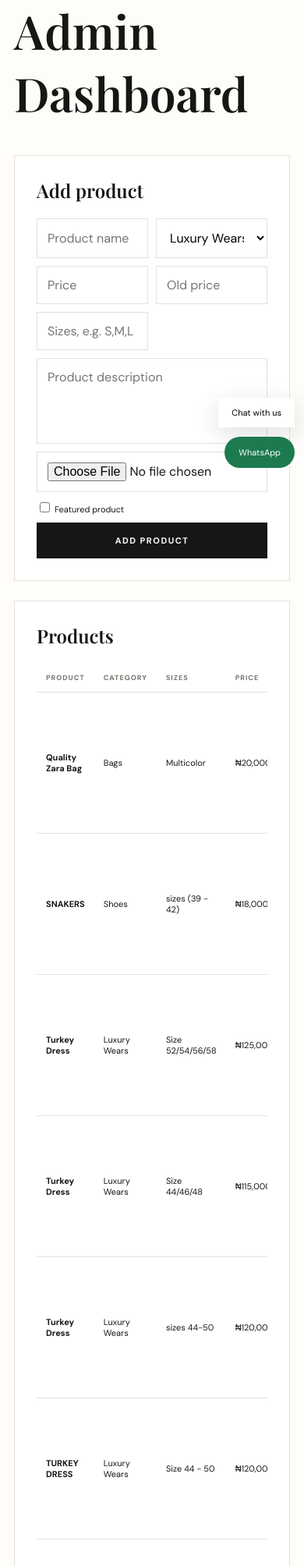
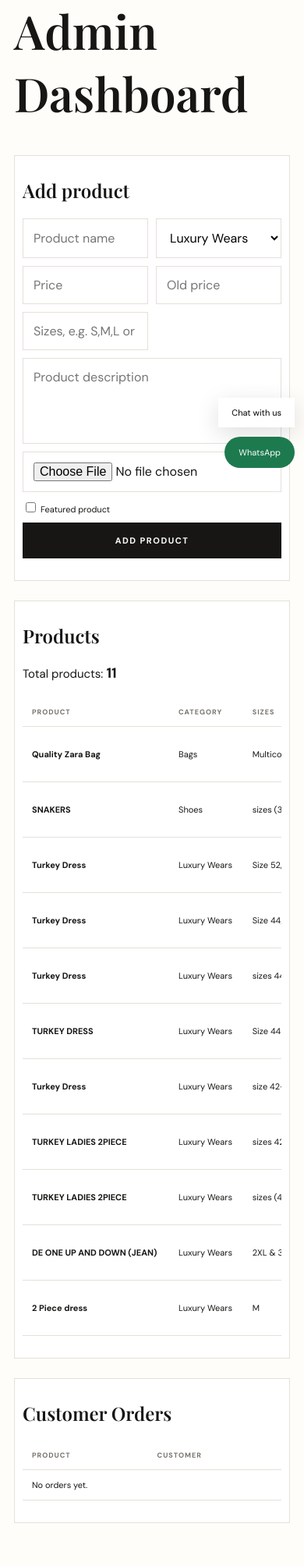
Before and after one commit to onosprosper/RUTHELYN-WEB, a Flask app: page /admin in a window 390 px wide. Shown: the part 232-2240 px from the top of the page at 78% size. Run offline with Flask 3, Linux system fonts and the light colour scheme; the visitor is signed in with stand-in values (Sample User, id 1); data comes from the database, SQL or seed files in the repository; data that the repository does not hold is empty.

Commit message:
Update admin.html

```diff
--- a/templates/admin.html
+++ b/templates/admin.html
@@ -5,6 +5,36 @@
 {% block content %}
 
 <style>
+  .admin-page {
+    overflow: visible !important;
+  }
+
+  .admin-card {
+    overflow: visible !important;
+    max-height: none !important;
+  }
+
+  .admin-table-wrap {
+    width: 100%;
+    overflow-x: auto !important;
+    overflow-y: visible !important;
+    max-height: none !important;
+    height: auto !important;
+  }
+
+  .admin-table-wrap table {
+    width: 100%;
+    min-width: 900px;
+    border-collapse: collapse;
+  }
+
+  .admin-table-wrap th,
+  .admin-table-wrap td {
+    padding: 12px;
+    vertical-align: middle;
+    text-align: left;
+  }
+
   .admin-actions {
     display: flex;
     flex-wrap: wrap;
@@ -36,6 +66,26 @@
   .admin-delete-btn {
     background: #b00020 !important;
     color: #fff !important;
+  }
+
+  .product-count {
+    margin: 5px 0 20px;
+    font-size: 15px;
+  }
+
+  .product-count strong {
+    font-size: 18px;
+  }
+
+  @media (max-width: 768px) {
+    .admin-card {
+      padding-left: 10px;
+      padding-right: 10px;
+    }
+
+    .admin-actions {
+      min-width: 250px;
+    }
   }
 </style>
 
@@ -163,9 +213,16 @@
 
     <h2>Products</h2>
 
+    <div class="product-count">
+      Total products:
+      <strong>{{ products|length }}</strong>
+    </div>
+
     <div class="admin-table-wrap">
 
       <table>
+
+        <thead>
 
           <tr>
             <th>Product</th>
@@ -176,6 +233,9 @@
             <th>Actions</th>
           </tr>
 
+        </thead>
+
+        <tbody>
 
           {% for p in products %}
 
@@ -240,10 +300,7 @@
 
               <div class="admin-actions">
 
-
-              <!-- =====================
-                   EDIT PRODUCT
-              ====================== -->
+                <!-- EDIT -->
 
                 <a
                   href="{{ url_for('edit_product', product_id=p.id) }}"
@@ -253,9 +310,7 @@
                 </a>
 
 
-              <!-- =====================
-                   MARK SOLD / AVAILABLE
-              ====================== -->
+                <!-- SOLD / AVAILABLE -->
 
                 <form
                   method="POST"
@@ -285,9 +340,7 @@
                 </form>
 
 
-              <!-- =====================
-                   DELETE PRODUCT
-              ====================== -->
+                <!-- DELETE -->
 
                 <form
                   method="POST"
@@ -323,6 +376,8 @@
 
           {% endfor %}
 
+        </tbody>
+
       </table>
 
     </div>
@@ -342,6 +397,8 @@
 
       <table>
 
+        <thead>
+
           <tr>
             <th>Product</th>
             <th>Customer</th>
@@ -351,6 +408,9 @@
             <th>Status</th>
           </tr>
 
+        </thead>
+
+        <tbody>
 
           {% for o in orders %}
 
@@ -406,6 +466,8 @@
 
           {% endfor %}
 
+        </tbody>
+
       </table>
 
     </div>
```
Lines whose indentation alone changed are shown as unchanged.
